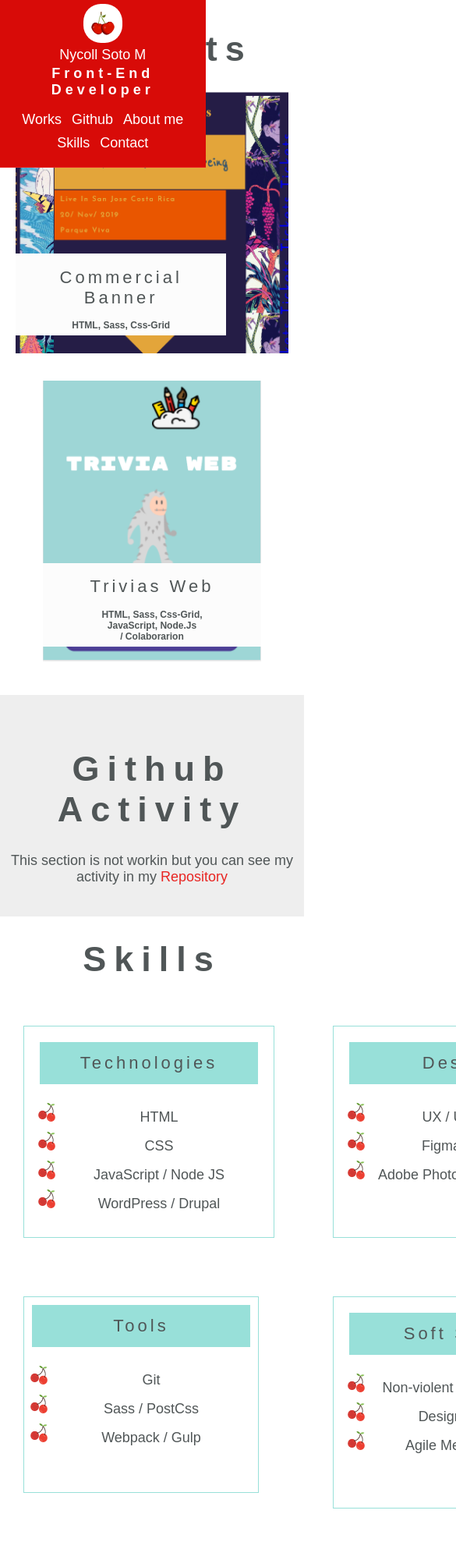
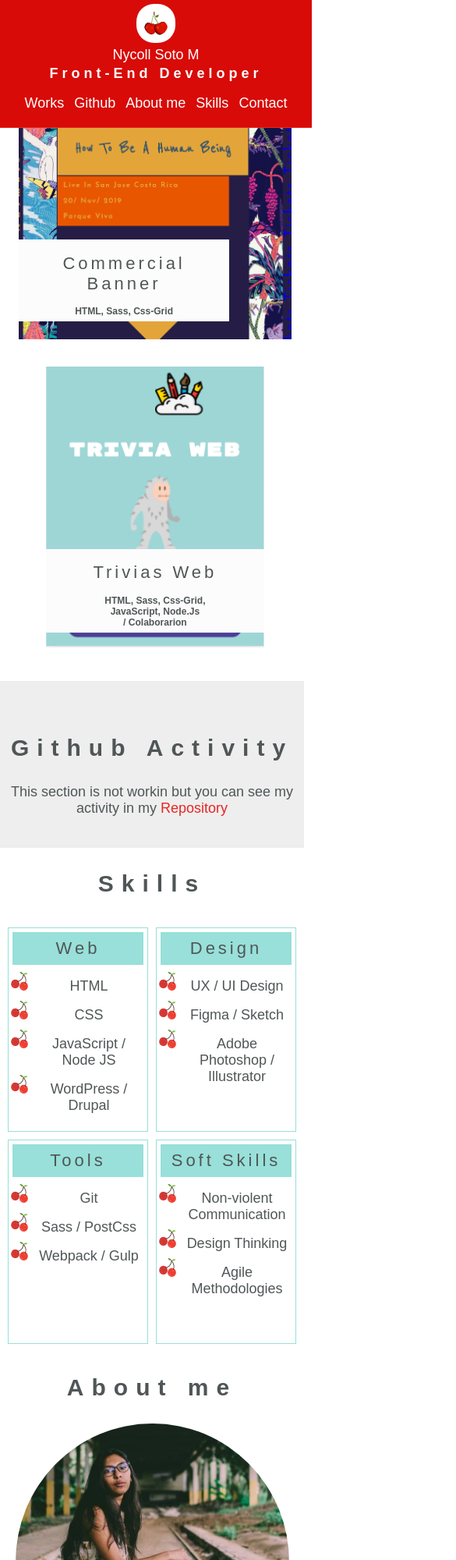
Before and after one commit to NycollSM/Portfolio, a website: page index.html in a window 390 px wide. Shown: the top 2000 px of the page at 78% size, 585 px wide, since content can reach past the window. Drawn offline with Linux system fonts and the light colour scheme; no server answers; a web font is replaced by a local one.

Commit message:
changing header animation and grids on skill section only works for mobile ggg

```diff
--- a/index.html
+++ b/index.html
@@ -53,7 +53,7 @@
       <h2>Skills</h2>
       <div class="wrapper-skills">
         <div class="wrapper-tech">
-          <h3>Technologies</h3>
+          <h3>Web</h3>
           <ul>
             <li>HTML</li>
             <li>CSS</li>
--- a/javascript/script.js
+++ b/javascript/script.js
@@ -40,23 +40,25 @@
 } fetchJson();
 
 
-  function hearderAnimation (){
-    const headerContainer = document.getElementById('headername');
+ function hidenHeader (){
+   var top = 0;
+   const header = document.getElementById('headername');
+   function animationScroll (){
     const headerName = document.getElementById('name');
-    window.addEventListener("scroll", function (event) {
-      var scroll = this.pageYOffset ;
-      if (scroll !== 0){
-        headerName.style.opacity = '0';
+     let sTop = window.pageXOffset || document.documentElement.scrollTop;
+     if (sTop > top){
+       header.style.top="-210px";
+       headerName.style.opacity = '0';
         headerName.style.transition = '1s';
-      } else {
-        headerName.style.opacity = '1';
-        headerName.style.transition = '1s';
-        console.log(scroll);
-      }
-    });
-  }
- document.addEventListener('scroll', hearderAnimation);
-
+     } else{
+       header.style.top="0";
+       headerName.style.opacity = '1';
+       headerName.style.transition = '3.5s';
+     }
+     top = sTop;
+   }
+   window.addEventListener('scroll', animationScroll);
+ } hidenHeader();
 
 
 
--- a/sass/helpers/_helpers.scss
+++ b/sass/helpers/_helpers.scss
@@ -8,9 +8,13 @@
 }
 h2{
     text-align: center;
-    font-size: 45px;
+    font-size: 30px;
+
     padding: 29px 0;
     letter-spacing: 10px;
+    @media(min-width: 768px){
+        font-size: 45px;
+    }
 }
 h3{
     font-weight: lighter;
@@ -25,14 +29,13 @@ h3{
 }
 
 ul{
-    width: 250px;
-    margin: 20px 28px;
+    margin: 5px 0 5px 28px;
     text-align: center;
 }
 
 li{
+    list-style-image: url(../images/cherries.png);
     padding: 4px;
-    list-style-image: url(../images/cherries.png);
 }
 a {
     text-decoration: none;
--- a/sass/partials/_body.scss
+++ b/sass/partials/_body.scss
@@ -3,6 +3,7 @@
     margin: 0 auto;
     padding: 2%;
     text-align: center;
+    width: 98%;
     @media (min-width:980px) {
         margin-top: 30vh;
         max-width: 1200px;
@@ -11,11 +12,16 @@
 }
 
 .works--wrapper {
-    display: flex;
+    // display: flex;
+    display: grid;
+    grid-column-gap: 10px;
+    grid-template-columns: 1fr 1fr;
+    grid-template-rows: 1fr 1fr;
     text-align: center;
 }
 
 .works--wrapper__size1 {
+    grid-column: 1/1;
     background-image: url(../images/ss1.PNG);
     background-position: center;
     background-repeat: no-repeat;
@@ -35,6 +41,7 @@
         opacity: 0.4;
         transition: 1s;
     }
+
     @media (min-width:1200px) {
     height:430px;
     margin: 30px;
@@ -52,6 +59,7 @@
 
 
 .works--wrapper__size2 {
+    grid-column: 2/2;
     background-image: url(../images/ss2.PNG);
     background-position: bottom;
     background-repeat: no-repeat;
@@ -157,7 +165,8 @@
 
 .wrapper-skills{
     display: grid;
-    grid-gap: 15px;
+    grid-gap: 10px;
+    padding: 10px;
     grid-template-columns: 1fr 1fr;
     @media (min-width: 768px){
     display: flex;
@@ -165,34 +174,27 @@
 }
 .wrapper-tech{
     border: 1px solid $color-contrast;
-    height: 230px;
-    margin: 30px;
-    padding: 20px;
+    height: 250px;
+    padding: 5px;
     text-align: center;
-    width: 280px;
-    grid-column: 1/2;
     @media (min-width: 768px){
         display: inline-block;
         margin: 0 auto;
+        width: 280px;
     }
 }
 .wrapper-tech h3 {
     background: $color-contrast;
 }
 .wrapper-design{
-    grid-column: 2/2;
-    background-position: bottom;
-    background-repeat: no-repeat;
-    background-size: cover;
     border: 1px solid $color-contrast;
-    height: 230px;
-    margin: 30px;
-    padding: 20px;
+    height: 250px;
+    padding: 5px;
     text-align: center;
-    width: 280px;
     @media (min-width: 768px){
         display: inline-block;
         margin: 0 auto;
+        width: 280px;
     }
 }
 .wrapper-design h3{
@@ -200,14 +202,13 @@
 }
 .wrapper-soft{
     border: 1px solid $color-contrast;
-    height: 230px;
-    margin: 30px;
-    padding: 20px;
+    height: 250px;
+    padding: 5px;
     text-align: center;
-    width: 280px;
     @media (min-width: 768px){
         display: inline-block;
         margin: 0 auto;
+        width: 280px;
     }
 }
 
@@ -217,15 +218,14 @@
 
 .wrapper-tools{
     border: 1px solid $color-contrast;
-    height: 230px;
-    margin: 30px;
-    padding: 10px;
+    height: 250px;
+    padding: 5px;
     text-align: center;
-    width: 280px;
     @media (min-width: 768px){
         display: inline-block;
         margin: 0 auto;
         padding: 20px;
+        width: 280px;
     }
 }
 
--- a/sass/partials/_footer.scss
+++ b/sass/partials/_footer.scss
@@ -25,7 +25,7 @@
     padding: 25px 0 30px;
     background: $color-contrast;
     margin: 0 auto;
-    width: 100%;
+   // width: 100%;
     padding: 50px;
 }
 .contact{
--- a/sass/partials/_header.scss
+++ b/sass/partials/_header.scss
@@ -1,13 +1,15 @@
 .nameTransition{
+    background: #d80b08;
+    border-bottom: 1px solid $color-red;
+    color: white;
+    padding: 5px;
+    position: fixed;
+    transition: 0.5s;
+    text-align: center;
+    top: 0;
+    width: 100%;
     z-index: 1;
-    padding: 5px;
-    background: #d80b08;
-    width: 65%;
-    color: white;
-    border-bottom: 1px solid $color-red;
-    position: fixed;
-    top: 0;
-    text-align: center;
+
     @media (min-width:768px) {
         width: 100%;
     }
@@ -17,9 +19,9 @@
 }
 .career-header-transition{
     font-size: 18px;
-    padding: 3px;
     font-weight: bold;
     letter-spacing: 5px;
+    padding: 3px;
 }
 .logo{
     background: #ffffff;
```
Also changed, not shown: css/styles.css, 1 other file.
